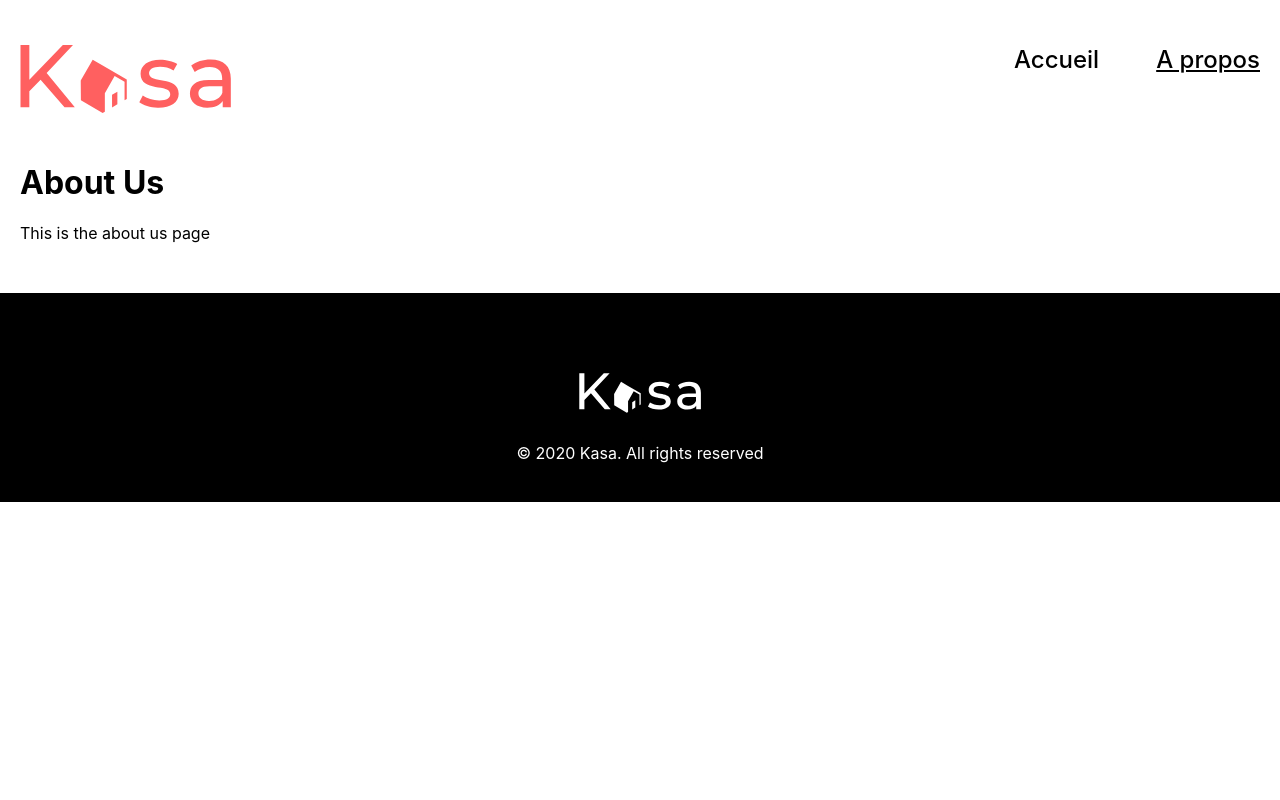
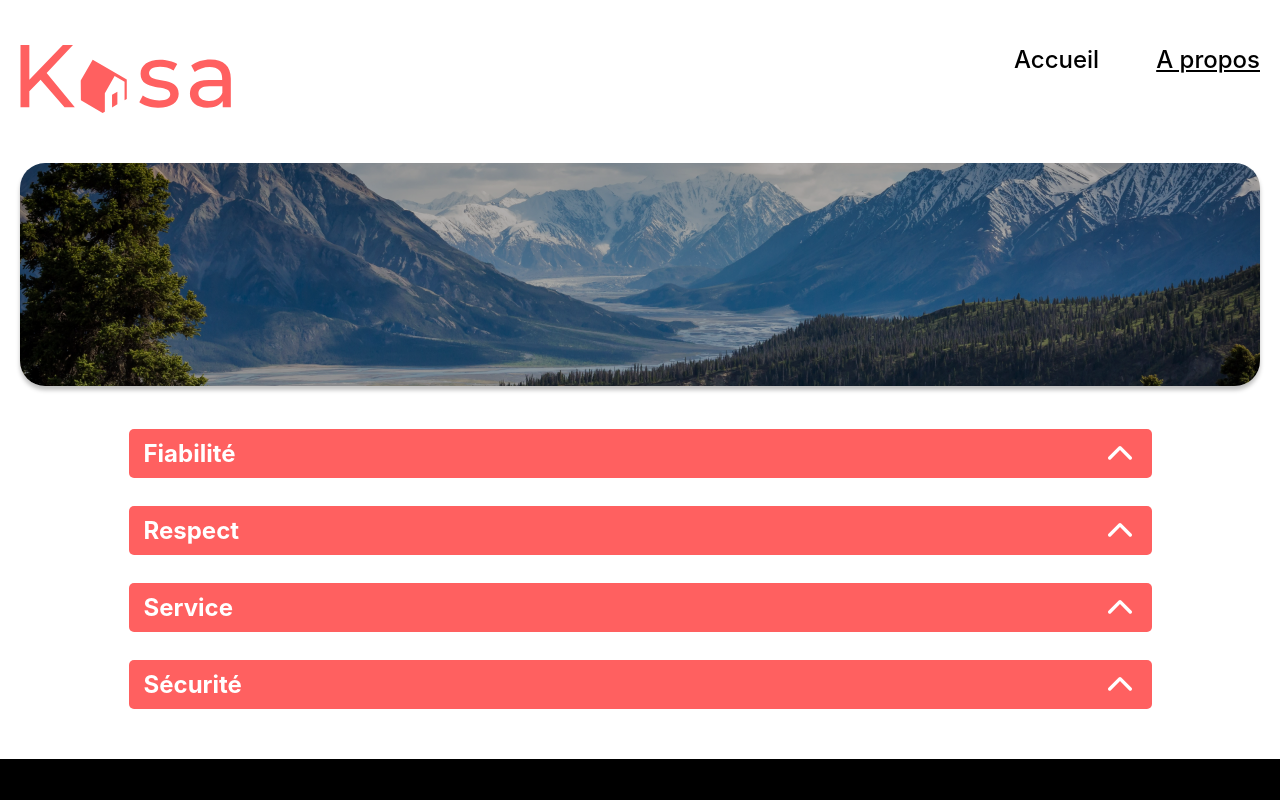
Before and after one commit to Ingirorhaun/openclassrooms-project-11, a React (Create React App) app: page /about in a window 1280 px wide. Shown: the top 800 px of the page. Built offline with nearby package versions, Linux system fonts and the light colour scheme.

Commit message:
add about-us page

```diff
--- a/src/routes/about-us.jsx
+++ b/src/routes/about-us.jsx
@@ -1,8 +1,36 @@
+import "./../styles/pages/_about-us.scss";
+import { Dropdown } from "../components/dropdown";
+
 export default function AboutUs() {
-    return (
-        <>
-            <h1>About Us</h1>
-            <p>This is the about us page</p>
-        </>
-    );
+  return (
+    <>
+      <section className="hero" id="about-hero"></section>
+      <section id="about-content">
+        <Dropdown
+          title={"Fiabilité"}
+          content={
+            "Les annonces postées sur Kasa garantissent une fiabilité totale. Les photos sont conformes aux logements, et toutes les informations sont régulièrement vérifiées par nos équipes."
+          }
+        />
+        <Dropdown
+          title={"Respect"}
+          content={
+            "La bienveillance fait partie des valeurs fondatrices de Kasa. Tout comportement discriminatoire ou de perturbation du voisinage entraînera une exclusion de notre plateforme."
+          }
+        />
+        <Dropdown
+          title={"Service"}
+          content={
+            "La qualité du service est au coeur de notre engagement chez Kasa. Nous veillons à ce que chaque interaction, que ce soit avec nos hôtes ou nos locataires, soit empreinte de respect et de bienveillance."
+          }
+        />
+        <Dropdown
+          title={"Sécurité"}
+          content={
+            "La sécurité est la priorité de Kasa. Aussi bien pour nos hôtes que pour nos locataires, chaque logement correspond aux critères de sécurité établis par nos services. En laissant une note aussi bien à l'hôte qu'au locataire, cela permet à nos equipes de vérifier que les standards sont bien respectés. Nous organisions également sur la sécurité domestique pour nos hôtes."
+          }
+        />
+      </section>
+    </>
+  );
 }
--- /dev/null
+++ b/src/styles/pages/_about-us.scss
@@ -0,0 +1,16 @@
+@use "./../utils/mixins";
+
+section {
+  &.hero#about-hero {
+    @include mixins.hero;
+    background: rgba(0, 0, 0, 0.3) url("./../../assets/images/mountains.png");
+    background-position-y: center;
+  }
+
+  &#about-content{
+    @include mixins.flex-col;
+
+    align-items: center;
+    gap: 28px;
+  }
+}
```
